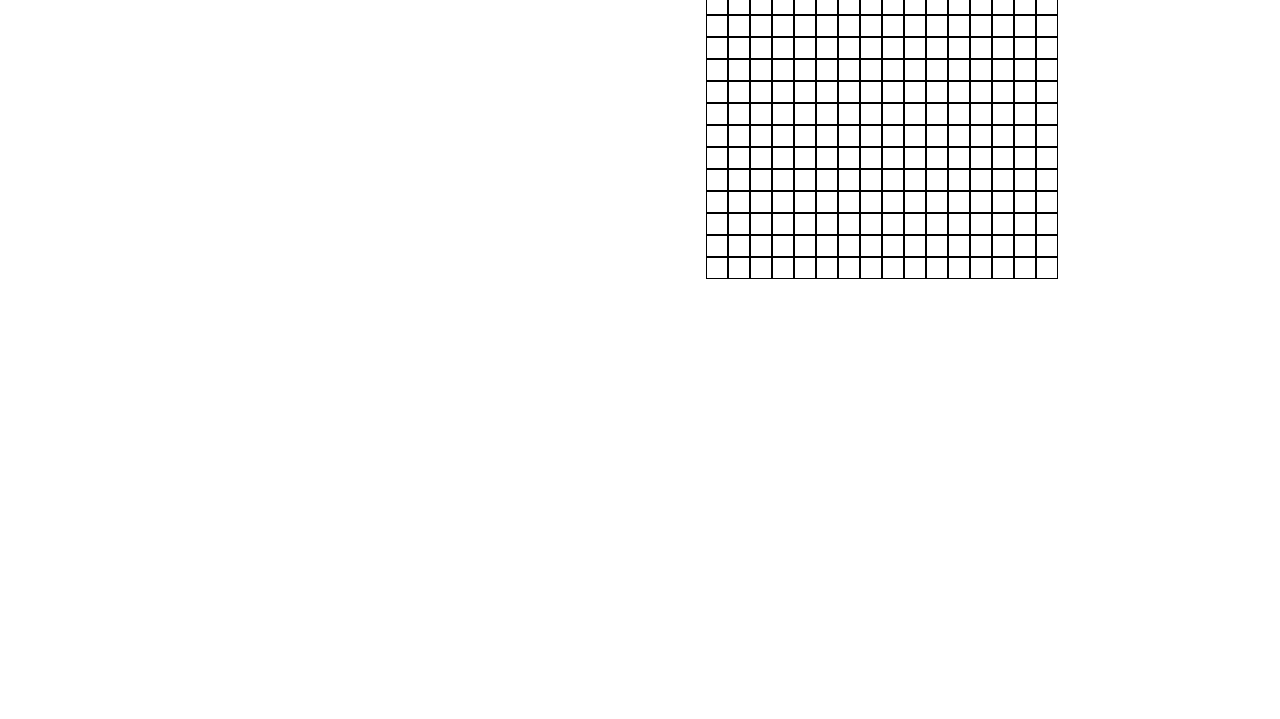
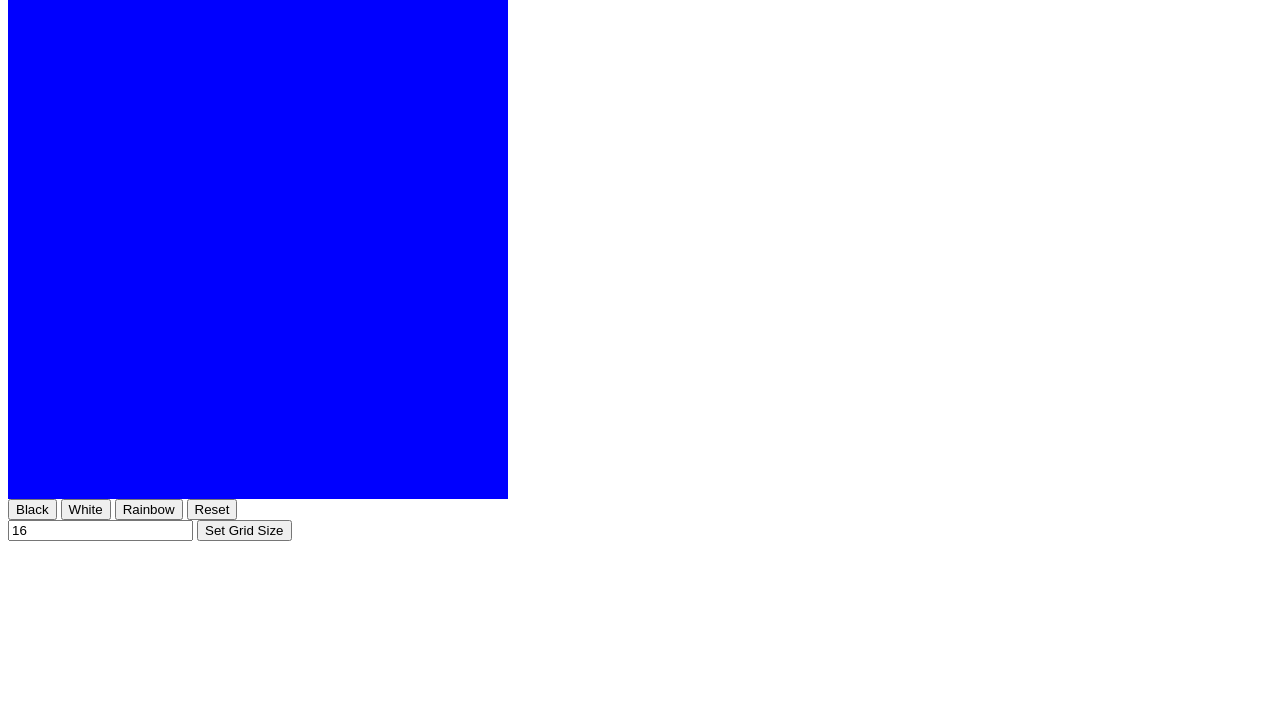
Before and after one commit to BradMJ/etch-a-sketch, a plain HTML site: page index.html in a window 1280 px wide. Shown: the part 81-800 px from the top of the page. Drawn offline with Linux system fonts and the light colour scheme.

Commit message:
Fix html button text, start over js div generating function and styles

```diff
--- a/index.html
+++ b/index.html
@@ -14,7 +14,7 @@
                 <div id="buttons">
                     <button id="blackButton">Black</button>
                     <button id="whiteButton">White</button>
-                    <button id="randomColorButton"></button>
+                    <button id="randomColorButton">Rainbow</button>
                     <button id="resetButton">Reset</button>
                 </div>
                 <div>
--- a/script.js
+++ b/script.js
@@ -1,32 +1,19 @@
-const columns = 16;
-const rows = 16;
-
 const container = document.getElementById('container');
-const createDiv = document.createElement('div');
 
 function randomColor() {
     return Math.floor(Math.random() * 256);
 }
 
-const grid = document.createElement('div');
-grid.className = 'grid';
-for (let c = 0; c < columns; c++) {
-    const column = document.createElement('div');
-    column.className = 'column';
-    for (let r = 0; r < rows; r++) {
-        const row = document.createElement('div');
-        row.className = 'row';
-        // Fill row div with column and row numbers
-        //row.textContent = ('c') + (c + 1) + '-' + ('r') + (r + 1);
-        row.addEventListener('mouseenter', () => {
-            row.style.backgroundColor = "black";
-        });
-        // Remove background color
-        // row.addEventListener('mouseleave', () => {
-        //     row.style.backgroundColor = null;
-        // });
-        column.appendChild(row);
+function populateBoard(size) {
+    const board = document.getElementById('board');
+    board.style.gridTemplateColumns = `repeat(${size}, 1fr)`;
+    board.style.gridTemplateRows = `repeat(${size}, 1fr)`;
+
+    for (let i = 0; i < 256; i++) {
+        let square = document.createElement('div');
+        square.style.background = 'blue';
+        board.insertAdjacentElement('beforeend', square);
     }
-    grid.appendChild(column);
 }
-container.appendChild(grid);
+
+populateBoard(16);
--- a/styles.css
+++ b/styles.css
@@ -1,23 +1,5 @@
-#container {
-    display: flex;
-    justify-content: center;
+#board {
+    height: 500px;
+    width: 500px;
+    display: grid;
 }
-
-.grid {
-    display: flex;
-    box-sizing: border-box;
-}
-
-.column {
-    display: flex;
-    flex-direction: column;
-}
-
-.row {
-    min-height: 20px;
-    max-height: 50px;
-    min-width: 20px;
-    max-width: 50px;
-    display: flex;
-    border: 1px solid black;
-}
```
